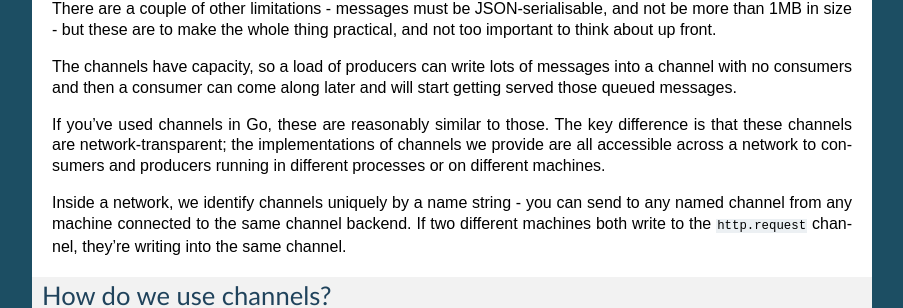
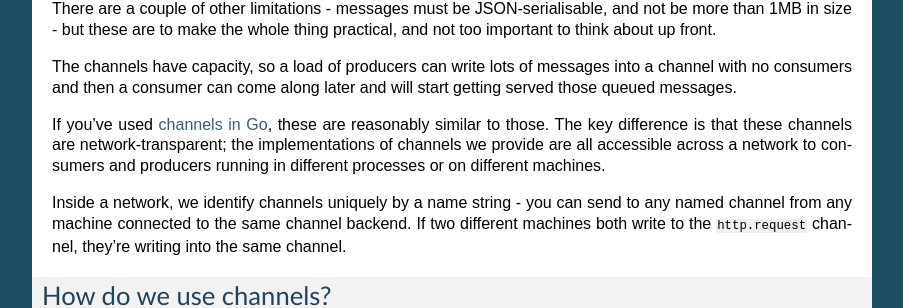
Before and after one commit to tmautone/django-channels, a Sphinx documentation site: the page built from docs/concepts.rst, in a window 1280 px wide and 900 px high, scrolled down 508 px. Shown: the part 144-452 px from the top of the window, without its empty margins (198-1101 px from the left). Built offline with Sphinx 7.4.7, drawn with Linux system fonts in a browser that asks for light colours; some of the changed lines change nothing that is shown.

Commit message:
added external link to golang example

```diff
--- a/docs/concepts.rst
+++ b/docs/concepts.rst
@@ -46,7 +46,7 @@ The channels have capacity, so a load of producers can write lots of messages
 into a channel with no consumers and then a consumer can come along later and
 will start getting served those queued messages.
 
-If you've used channels in Go, these are reasonably similar to those. The key
+If you've used `channels in Go <https://gobyexample.com/channels>`_, these are reasonably similar to those. The key
 difference is that these channels are network-transparent; the implementations
 of channels we provide are all accessible across a network to consumers
 and producers running in different processes or on different machines.
```
